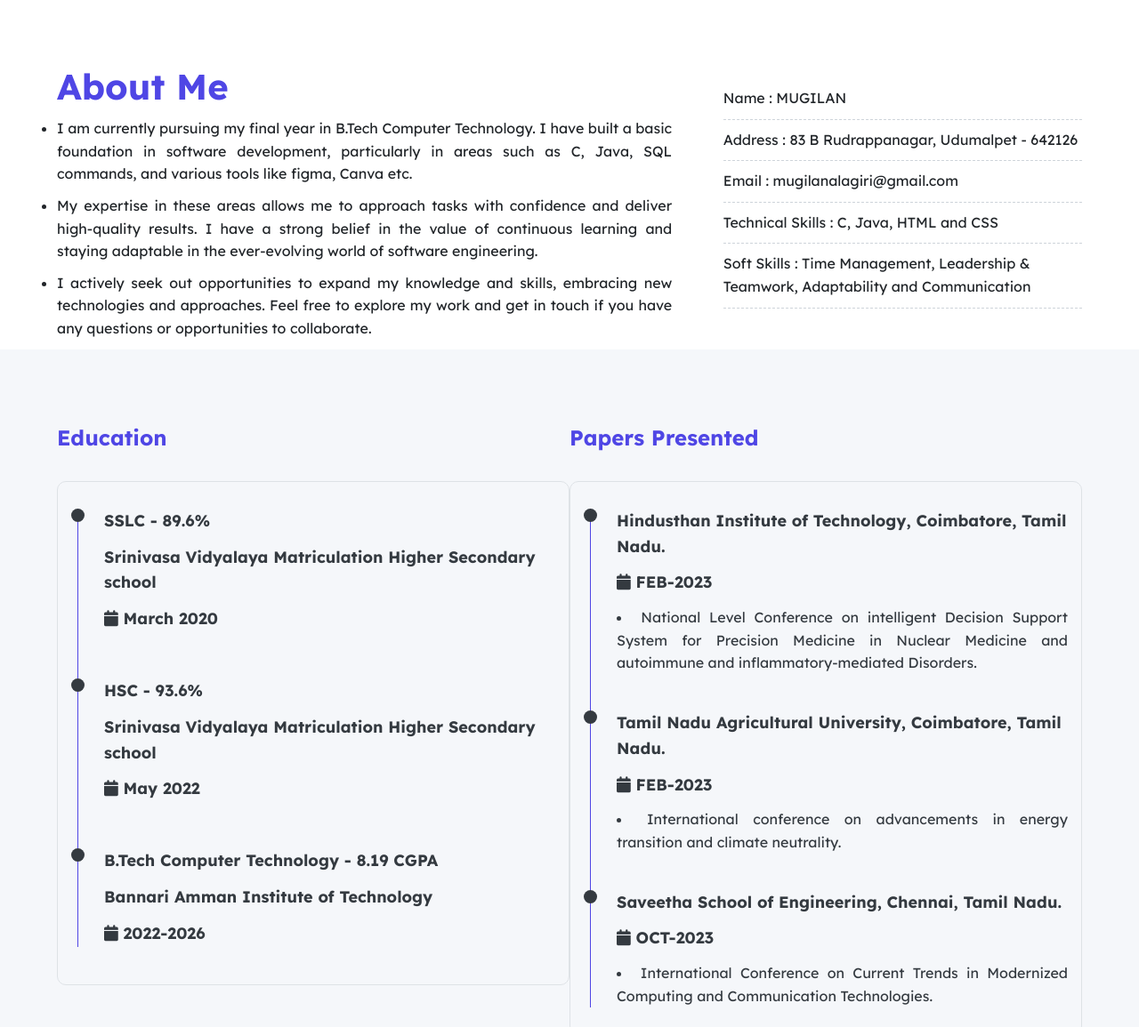
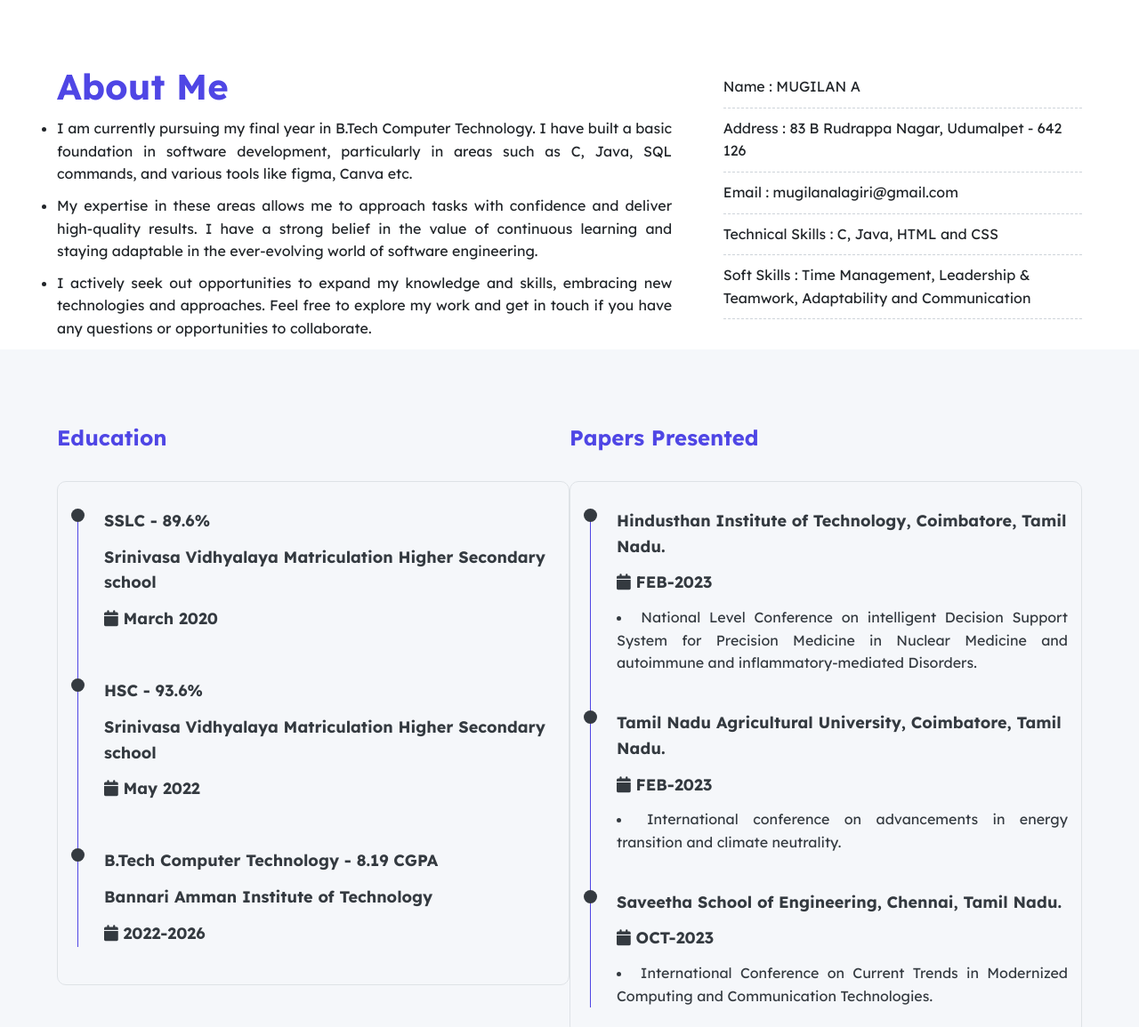
Before and after one commit to mugil-ct22/portfolio, a plain HTML site: page index.html in a window 1280 px wide. Shown: the part 541-1696 px from the top of the page at 89% size. Drawn offline with nearby package versions, Linux system fonts and the light colour scheme.

Commit message:
Update index.html

```diff
--- a/index.html
+++ b/index.html
@@ -80,8 +80,8 @@
 
                 <div class="about-skills">
                     <ul>
-                        <li>Name : MUGILAN</li>
-                        <li>Address : 83 B Rudrappanagar, Udumalpet - 642126</li>
+                        <li>Name : MUGILAN A</li>
+                        <li>Address : 83 B Rudrappa Nagar, Udumalpet - 642 126</li>
                         <li>Email : mugilanalagiri@gmail.com</li>
                         <li>Technical Skills : C, Java, HTML and CSS</li>
                         <li>Soft Skills : Time Management, Leadership & Teamwork, Adaptability and Communication</li>
@@ -107,7 +107,7 @@
                                     <h3 class="timeline-title">
                                         SSLC - 89.6%
                                     </h3>
-                                    <h4 class="timeline-title">Srinivasa Vidyalaya Matriculation Higher Secondary school</h4>
+                                    <h4 class="timeline-title">Srinivasa Vidhyalaya Matriculation Higher Secondary school</h4>
                                     <h4 class="timeline-title">
                                         <i class="fa fa-calendar"></i> March 2020
                                     </h4>
@@ -116,7 +116,7 @@
 <div class="timeline-item">
     <div class="circle-dot"></div>
     <h3 class="timeline-title">HSC - 93.6%</h3>
-    <h4 class="timeline-title">Srinivasa Vidyalaya Matriculation Higher Secondary school</h4>
+    <h4 class="timeline-title">Srinivasa Vidhyalaya Matriculation Higher Secondary school</h4>
     <h4 class="timeline-title">
         <i class="fa fa-calendar"></i> May 2022
     </h4>
@@ -229,7 +229,7 @@
             <div class="project">
                 <i class="fa fa-user-graduate"></i>
                 <h4>Java Programming | Great Learning</h4>
-                <p>Learnt the basics of Java programming, including variables and control structures</p>
+                <p>Learnt the basics of Java programming, including variables and control structures.</p>
             </div>
             <!-- 1st Project -->
             <div class="project">
```
